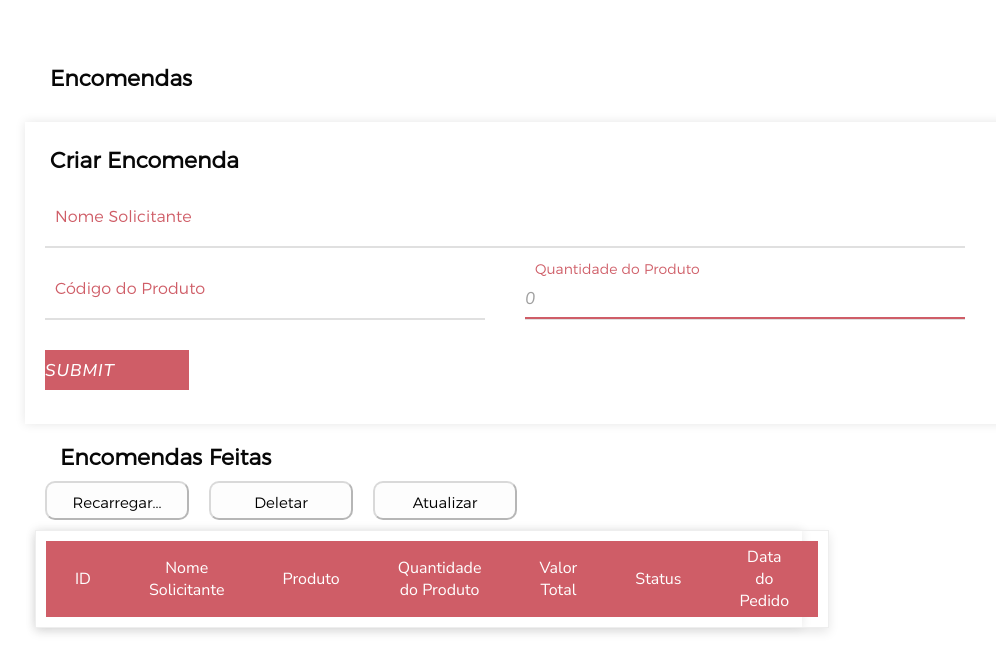
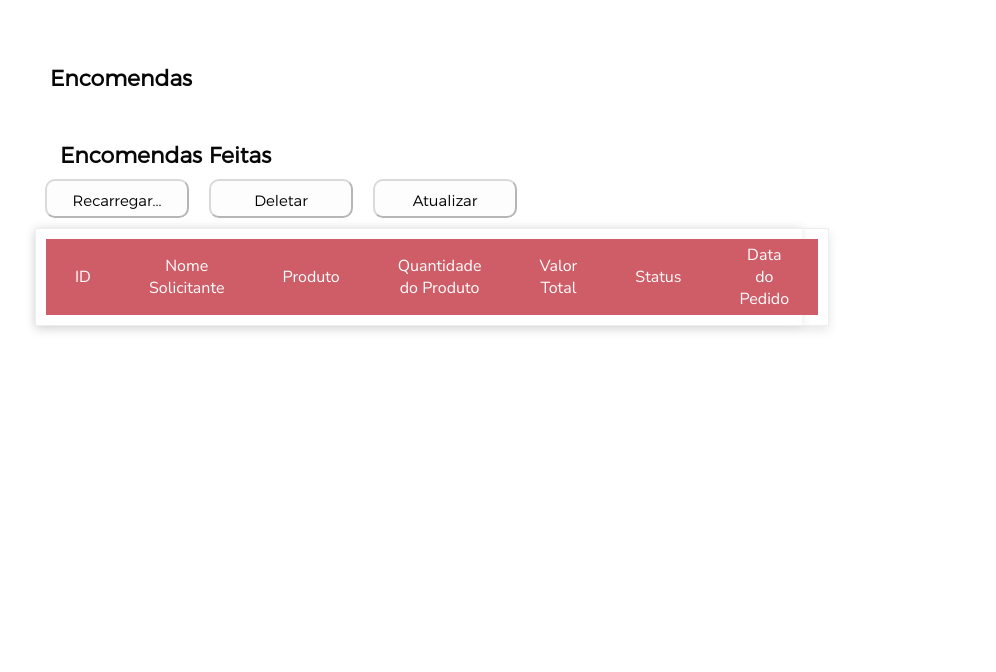
Before and after one commit to AmandaJacomette/TrabalhoBD-ES, a React (Create React App) app in the folder frontend/: page /Encomendas in a window 1280 px wide. Shown: the top 672 px of the page, without its empty margins (265-1261 px from the left). Built offline with nearby package versions, Linux system fonts and the light colour scheme.

Commit message:
Token fixed

```diff
--- a/frontend/src/components/Sidebar.js
+++ b/frontend/src/components/Sidebar.js
@@ -17,7 +17,7 @@ import JornadadeTrabalho from '../pages/JornadadeTrabalho'
 
 function Sidebar ({userData, newMessage}) {
     const navigate = useNavigate();
-	const { setToken } = useContext(StoreContext);
+	const { token, setToken } = useContext(StoreContext);
 
     return (
         <>
@@ -41,12 +41,15 @@ function Sidebar ({userData, newMessage}) {
 					<div className="text-span">Encomendas</div></span>
 				</a>
 
+				{ token == 2 ?
 				<a class="item-a">
 
 					<span className="item" onClick={(event) => newMessage(event, 5)}>
 					<svg width="30px" height="30px" viewBox="0 0 1024 1024" class="icon" version="1.1" xmlns="http://www.w3.org/2000/svg" fill="#000000"><g id="SVGRepo_bgCarrier" stroke-width="0"></g><g id="SVGRepo_tracerCarrier" stroke-linecap="round" stroke-linejoin="round"></g><g id="SVGRepo_iconCarrier"><path d="M719.8 651.8m-10 0a10 10 0 1 0 20 0 10 10 0 1 0-20 0Z" fill="#E73B37"></path><path d="M512.1 64H172v896h680V385.6L512.1 64z m278.8 324.3h-280v-265l280 265zM808 916H216V108h278.6l0.2 0.2v296.2h312.9l0.2 0.2V916z" fill="#39393A"></path><path d="M280.5 530h325.9v16H280.5z" fill="#39393A"></path><path d="M639.5 530h90.2v16h-90.2z" fill="#E73B37"></path><path d="M403.5 641.8h277v16h-277z" fill="#39393A"></path><path d="M280.6 641.8h91.2v16h-91.2z" fill="#E73B37"></path><path d="M279.9 753.7h326.5v16H279.9z" fill="#39393A"></path><path d="M655.8 753.7h73.9v16h-73.9z" fill="#E73B37"></path></g></svg>
 					<div className="text-span">Prateleiras e Estoque</div></span>
 				</a>
+				: ""}
+
 
 
 				<a class="item-a">
@@ -69,6 +72,7 @@ function Sidebar ({userData, newMessage}) {
 					<div className="text-span">Recursos Humanos</div></span>
 				</a>
 
+				{ token == 3 ?
 				<a className="item-a">
 
 					<span className="item" onClick={(event) => newMessage(event, 1)}>
@@ -76,6 +80,8 @@ function Sidebar ({userData, newMessage}) {
 					<div className="text-span"> Jornada de Trabalho </div>
 					</span>
 				</a>
+				: ""}
+
 
 				<a class="item-a">
 					<span className="item" onClick={() => setToken(null)}>
--- a/frontend/src/pages/Encomendas.js
+++ b/frontend/src/pages/Encomendas.js
@@ -49,6 +49,7 @@ function Encomendas({userData}){
 
     useEffect(() => {
         fetchData();
+        console.log(token);
       }, []);
 
       const fetchData = async () => {
@@ -159,7 +160,8 @@ function Encomendas({userData}){
         <div class = "text">Encomendas</div>
         <form onSubmit={handleSubmit}>
 
-            <div className='form-all'>
+          { token == 2 ?
+          <div className='form-all'>
               <div class = "text">
                 Criar Encomenda
               </div>
@@ -214,7 +216,7 @@ function Encomendas({userData}){
                 </div>
 
 
-            </div>
+            </div> : ""}
         </form>
         <div className='encomendasFeitas'>
         <div class = "text">Encomendas Feitas</div>
--- a/frontend/src/pages/EstoqueePrateleiras.js
+++ b/frontend/src/pages/EstoqueePrateleiras.js
@@ -187,7 +187,10 @@ const handleReporPrateleira = () => {
           <div className = "text">Estoque</div>
           <button className= "update-btn" onClick={handleCreateEstoque}>Atualizar...</button>
           <button className= "delete-btn" onClick={handleClearEstoque}>Deletar</button>
-          <button className= "update-btn" onClick={handleReporEstoque}>Repor</button>
+          { token == 2 ?
+            <button className= "update-btn" onClick={handleReporEstoque}>Repor</button>
+          : ""}
+
           <div className="mtable">
             <div class="table">
               <div class="table-header">
@@ -232,7 +235,10 @@ const handleReporPrateleira = () => {
           <div className = "text">Prateleiras</div>
           <button className= "update-btn" onClick={handleCreatePrats}>Criar</button>
           <button className= "delete-btn" onClick={handleClearPrats}>Deletar</button>
-          <button className= "update-btn" onClick={handleReporPrateleira}>Repor</button>
+          { token == 2 ?
+            <button className= "update-btn" onClick={handleReporPrateleira}>Repor</button>
+          : ""}
+
           <div className="mtable">
             <div class="table">
               <div class="table-header">
--- a/frontend/src/pages/JornadadeTrabalho.js
+++ b/frontend/src/pages/JornadadeTrabalho.js
@@ -68,7 +68,7 @@ const handleCreateInfo = () => {
 
     return (
       <div className="mform">
-         <div className = "text">Relatório</div>
+         <div className = "text">Jornada de Trabalho</div>
   <button className= "update-btn" onClick={handleCreateInfo}>Gerar</button>
   <button className= "delete-btn" onClick={handleClearInfo}>Deletar</button>
       <div className="mtable">
```
